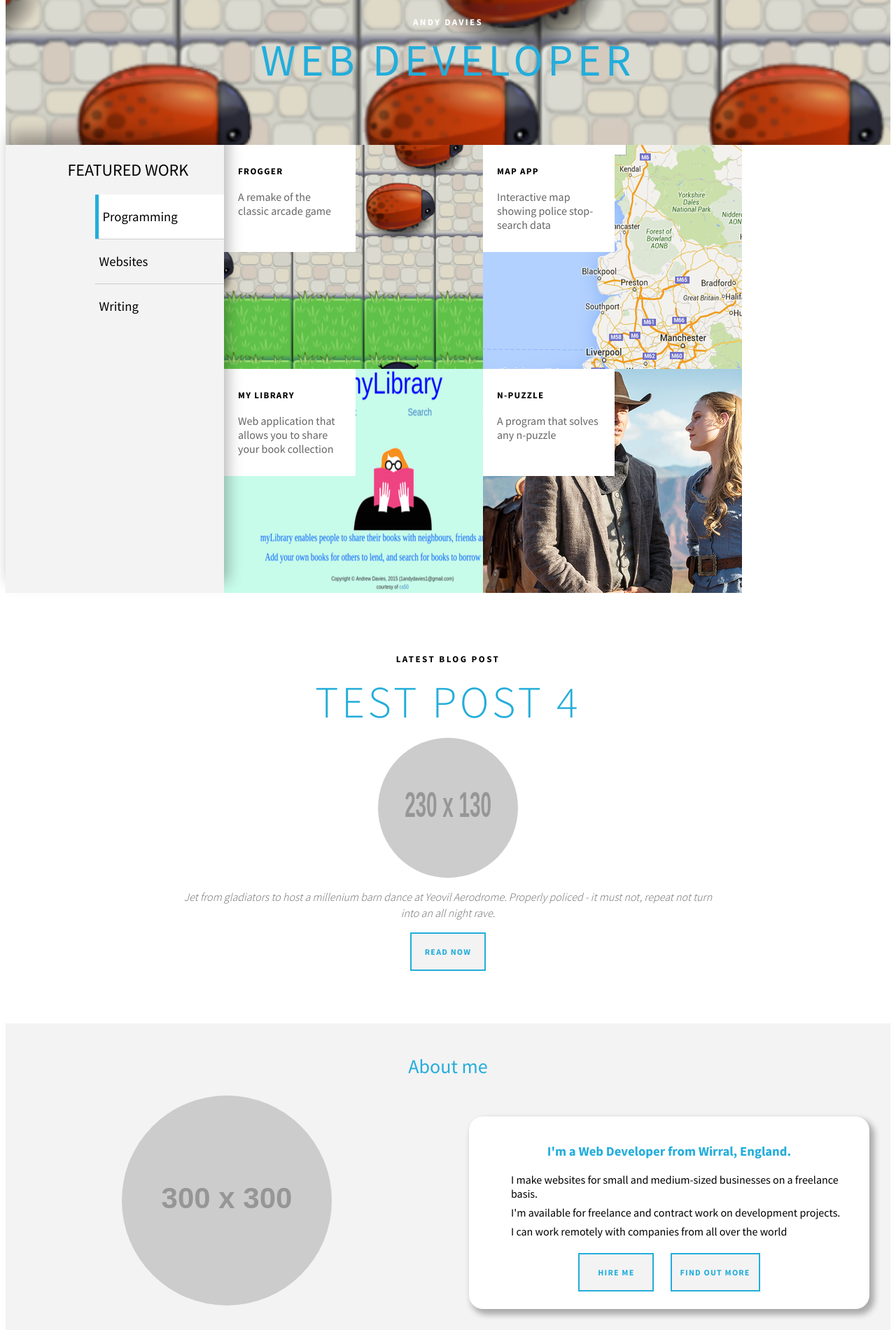
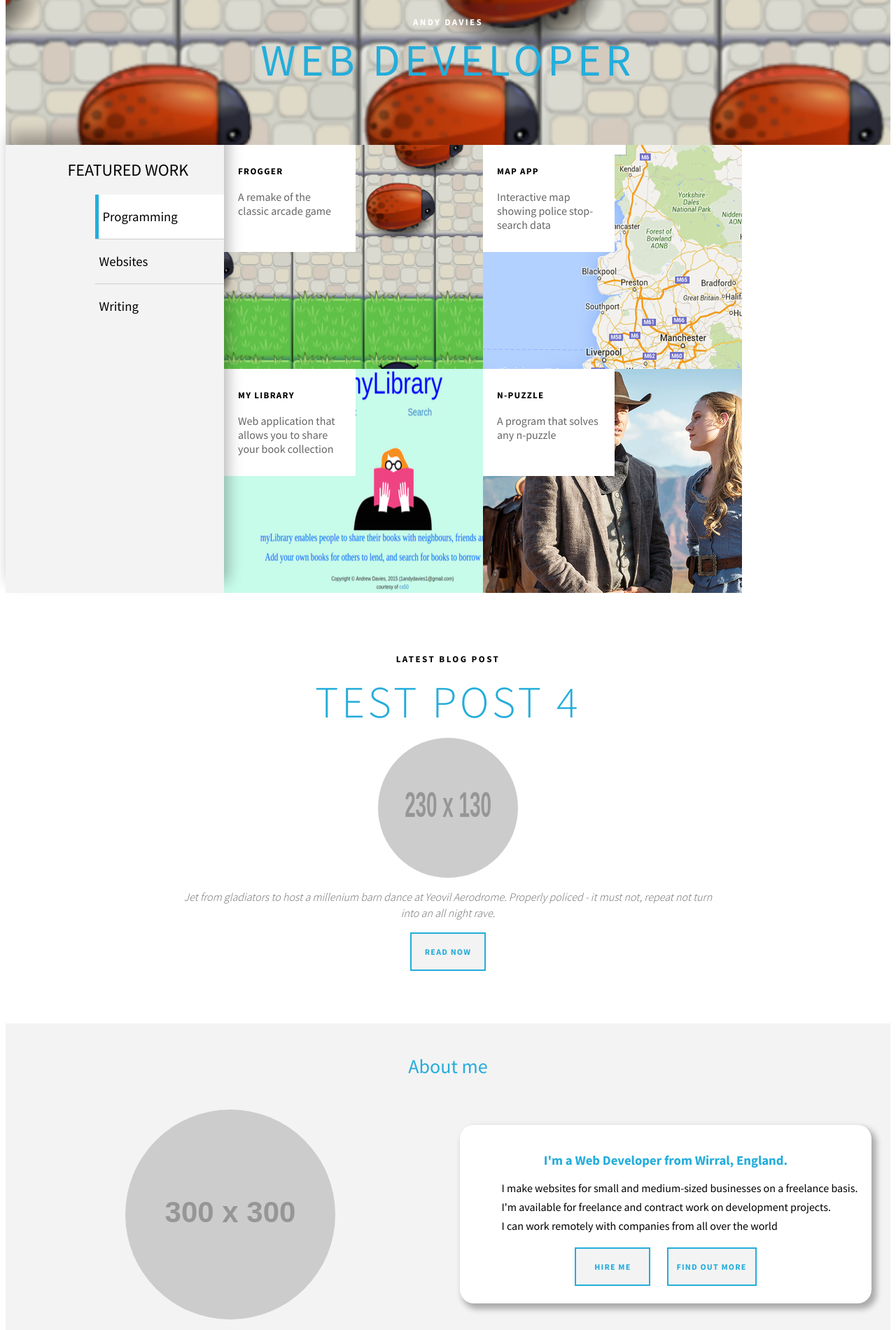
Before and after one commit to andavies/andavies.github.io, a Jekyll site: the page built from index.html, in a window 1280 px wide. Shown: the part 114-2014 px from the top of the page at 70% size. Built offline with Jekyll 4.4.1, drawn with Linux system fonts in a browser that asks for light colours; grey boxes are pictures that could not be loaded.

Commit message:
Tweak layout of front page 'about me'

```diff
--- a/css/styles.scss
+++ b/css/styles.scss
@@ -304,6 +304,16 @@ header {
 	background-color: $muted_background_color;
 	padding: 20px 0;
 
+	.flex-container {
+		padding: 20px 10px;
+
+		.equal-width-column {
+		    display: flex;
+		    align-items: center;
+		    justify-content: space-around;
+		}
+	}
+
 	h2 {
 		font-weight: $normal;
 	    color: $highlight_color;
@@ -317,7 +327,6 @@ header {
 
 .raised {
 	background-color: white;
-	margin: 30px;
 	padding: 20px;
 	border-radius: 20px;
 	box-shadow: 5px 6px 8px 2px rgba(0, 0, 0, 0.3);
```
